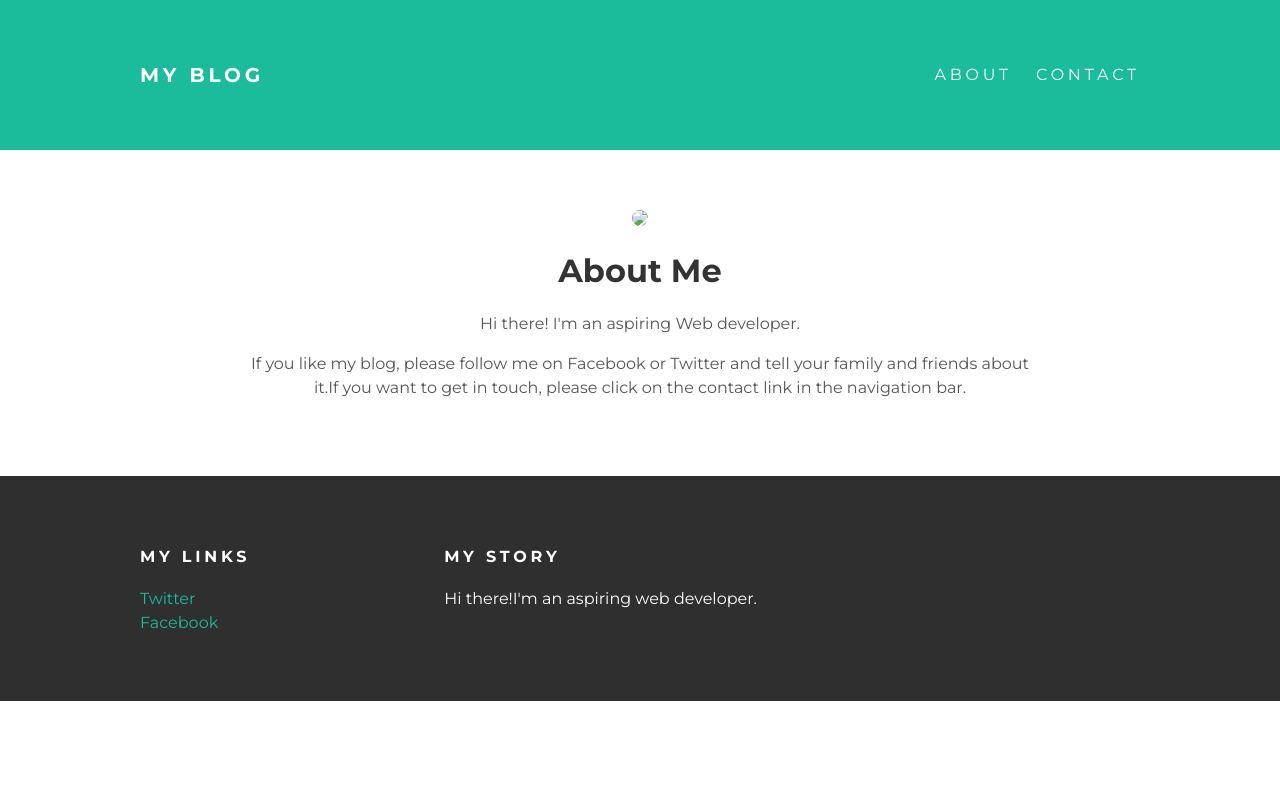
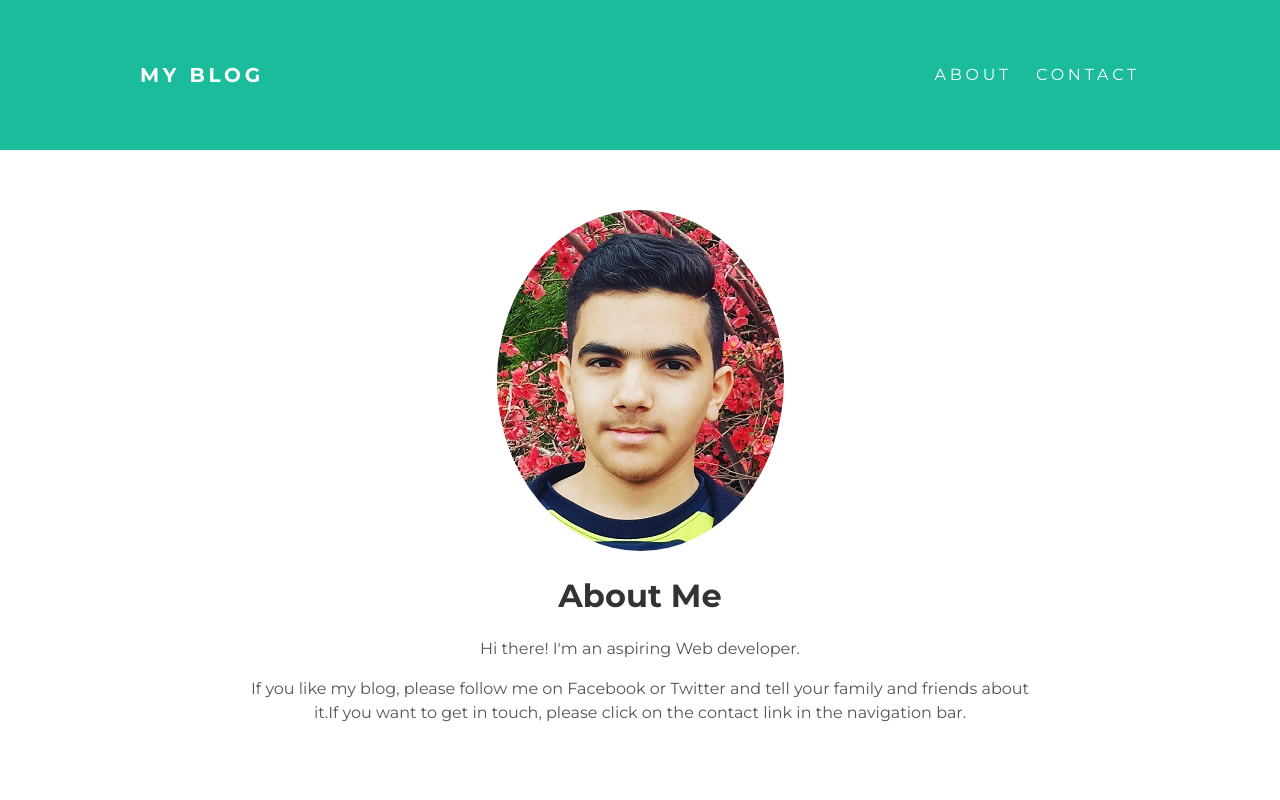
Before and after one commit to Ashkan003/Ashkan003.github.io, a plain HTML site: page about.html in a window 1280 px wide. Shown: the top 800 px of the page. Drawn offline with Linux system fonts and the light colour scheme.

Commit message:
Update about.html

```diff
--- a/about.html
+++ b/about.html
@@ -18,7 +18,7 @@
   <div class="container">
     <div class="about">
       <div class="about-auther">
-        <img src="Me1.jpg">
+        <img src="Me.jpg">
       </div>
       <h1 class ="about-title">About Me</h1>
       <div class="about-content">
```
